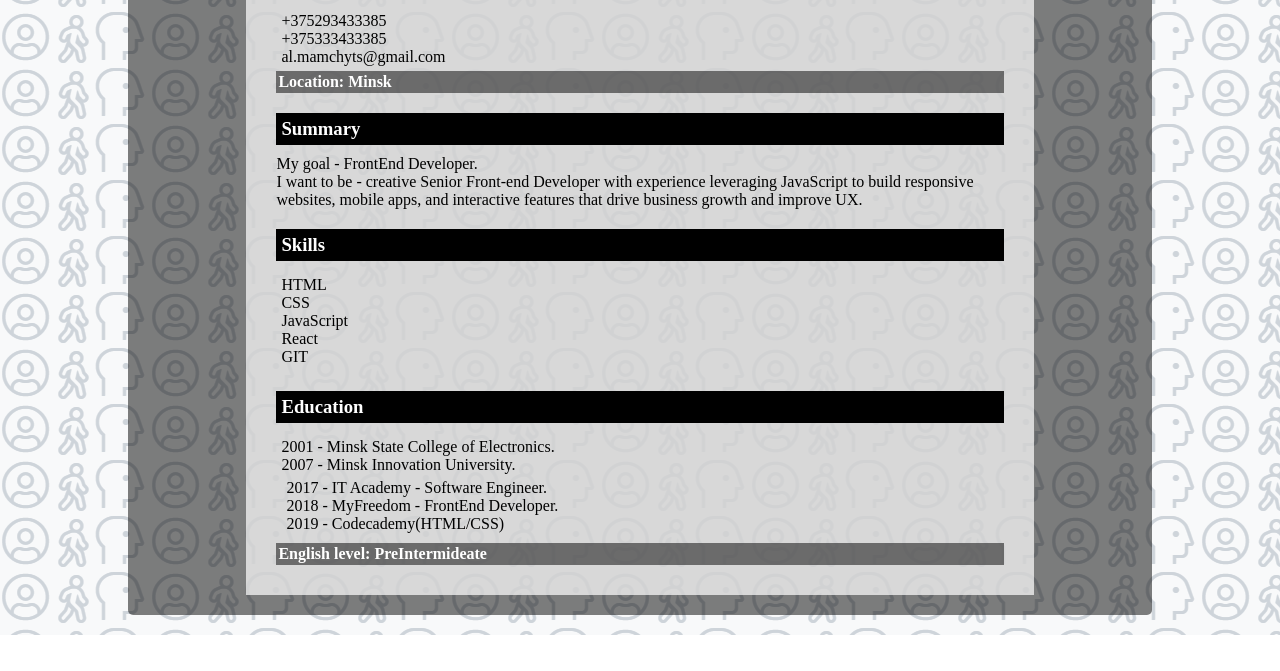
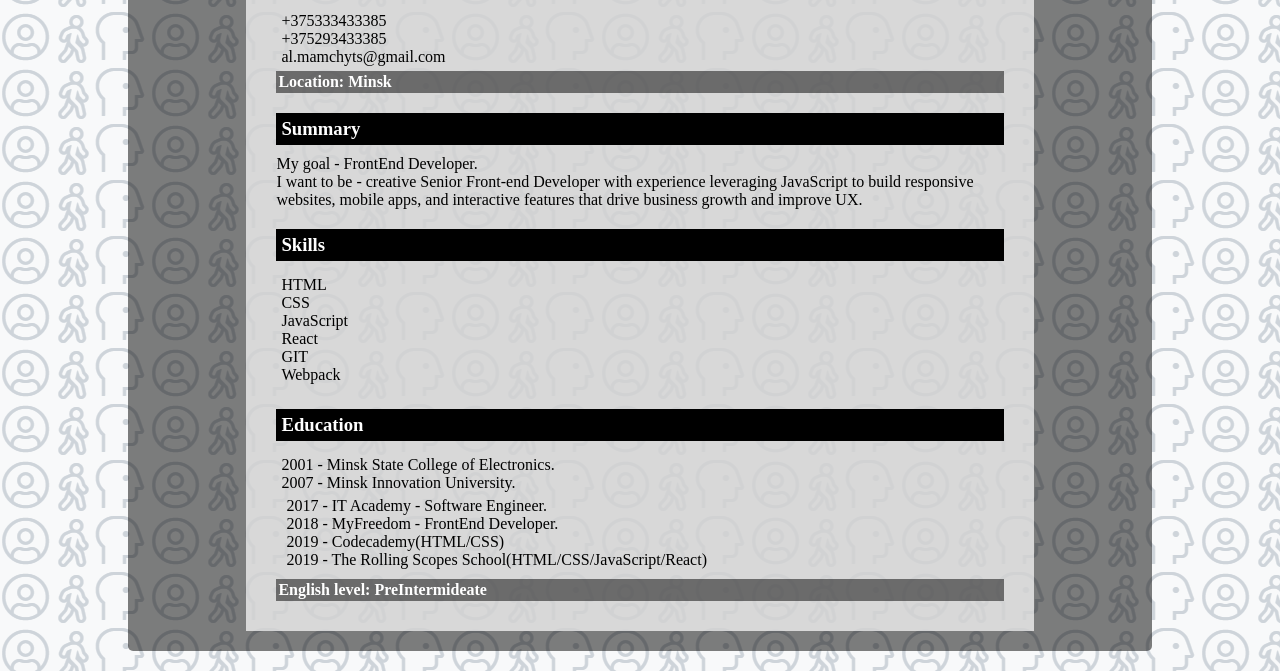
Before and after one commit to mAliaxandr/rsschool-2019Q1-cv, a plain HTML site: page index.html in a window 1280 px wide. Shown: the part 269-940 px from the top of the page. Before the commit the page ends 904 px from the top, so only its background shows below. Drawn offline with Linux system fonts and the light colour scheme.

Commit message:
add skill

```diff
--- a/index.html
+++ b/index.html
@@ -5,7 +5,7 @@
     <meta name="viewport" content="width=device-width, initial-scale=1.0">
     <meta http-equiv="X-UA-Compatible" content="ie=edge">
     <link rel="stylesheet" href="style.css">
-    <title>MY CV</title>
+    <title>CV FrontEnd</title>
 </head>
 <body>
     <div class="wrapper">
@@ -18,8 +18,8 @@
             <section class="main-contacts">
                 <h3>Contacts</h3>
                 <ul>
+                    <li>+375333433385</li>
                     <li>+375293433385</li>
-                    <li>+375333433385</li>
                     <li>al.mamchyts@gmail.com</li>
                 </ul>
                 <h4>Location: Minsk</h4>
@@ -41,6 +41,7 @@
                     <li>JavaScript</li>
                     <li>React</li>
                     <li>GIT</li>
+                    <li>Webpack</li>
                 </ul>
             </section>
             <section class="main-education">
@@ -53,6 +54,7 @@
                             <li>2017 - IT Academy - Software Engineer.</li>
                             <li>2018 - MyFreedom - FrontEnd Developer.</li>
                             <li>2019 - Codecademy(HTML/CSS)</li>
+                            <li>2019 - The Rolling Scopes School(HTML/CSS/JavaScript/React)</li>
                         </ul>
                     </li>
                 </ul>
```
